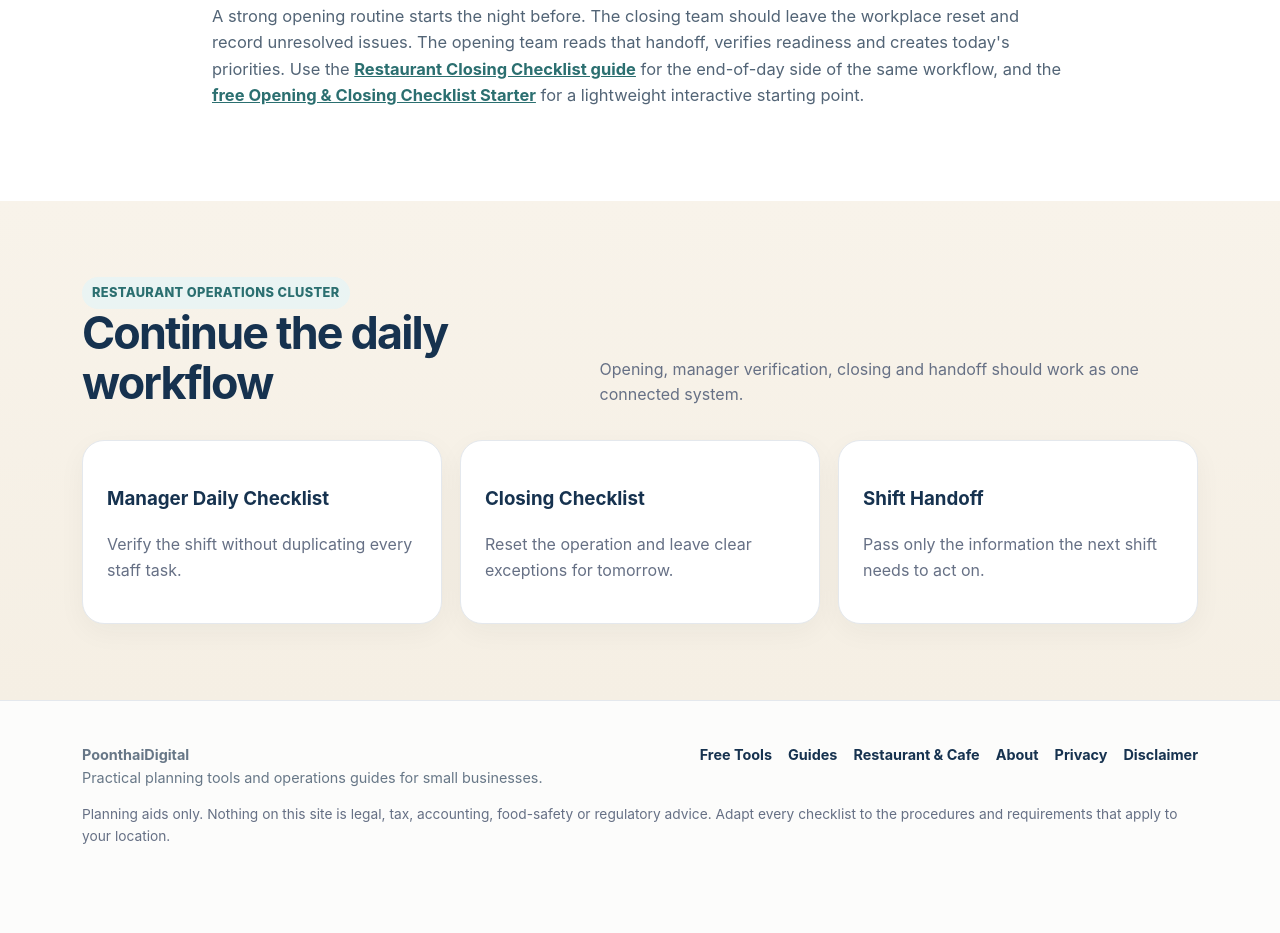
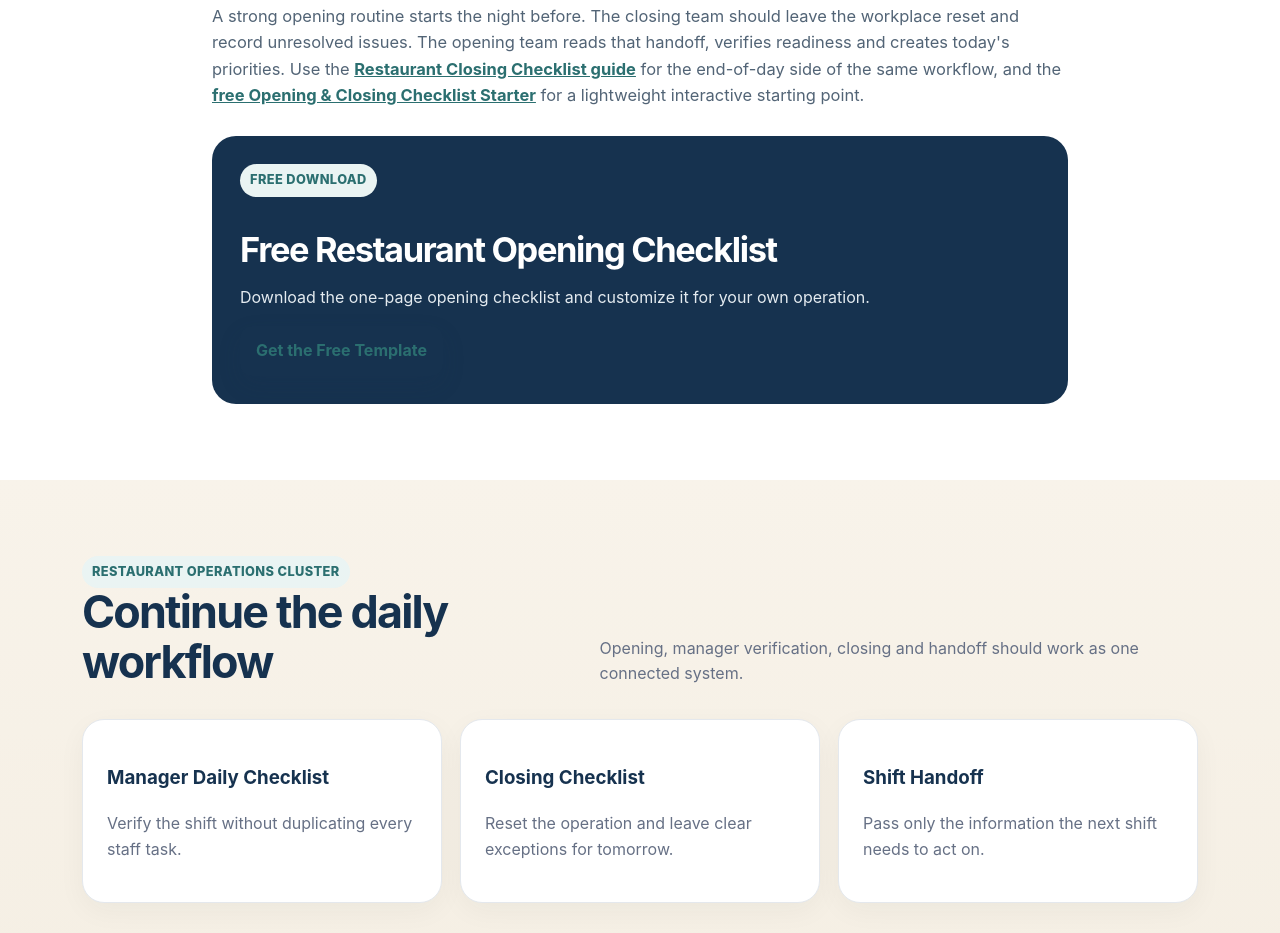
Before and after one commit to chutcpoo/poonthaidigital-tools, a website: page guides/restaurant-opening-checklist/index.html in a window 1280 px wide. Shown: the part 3053-3986 px from the top of the page. Drawn offline with Linux system fonts and the light colour scheme.

Commit message:
SEO Sprint 05: link Free Restaurant Opening Checklist from guide

```diff
--- a/guides/restaurant-opening-checklist/index.html
+++ b/guides/restaurant-opening-checklist/index.html
@@ -47,6 +47,7 @@
 
 <h2>How opening connects to closing and handoff</h2>
 <p>A strong opening routine starts the night before. The closing team should leave the workplace reset and record unresolved issues. The opening team reads that handoff, verifies readiness and creates today's priorities. Use the <a href="/guides/restaurant-closing-checklist/">Restaurant Closing Checklist guide</a> for the end-of-day side of the same workflow, and the <a href="/restaurant-opening-closing-checklist/">free Opening & Closing Checklist Starter</a> for a lightweight interactive starting point.</p>
+<div class="callout" style="margin-top:28px"><span class="eyebrow">FREE DOWNLOAD</span><h2>Free Restaurant Opening Checklist</h2><p>Download the one-page opening checklist and customize it for your own operation.</p><a class="btn btn-primary" href="/free-resources/restaurant/restaurant-opening-checklist-template/">Get the Free Template</a></div>
 </div></section>
 <section class="footer-cta"><div class="wrap"><div class="section-head"><div><span class="eyebrow">RESTAURANT OPERATIONS CLUSTER</span><h2>Continue the daily workflow</h2></div><p>Opening, manager verification, closing and handoff should work as one connected system.</p></div><div class="grid-3"><a class="card" href="/guides/restaurant-manager-daily-checklist/" style="text-decoration:none"><h3>Manager Daily Checklist</h3><p>Verify the shift without duplicating every staff task.</p></a><a class="card" href="/guides/restaurant-closing-checklist/" style="text-decoration:none"><h3>Closing Checklist</h3><p>Reset the operation and leave clear exceptions for tomorrow.</p></a><a class="card" href="/guides/restaurant-shift-handoff-checklist/" style="text-decoration:none"><h3>Shift Handoff</h3><p>Pass only the information the next shift needs to act on.</p></a></div></div></section>
 </main><footer><div class="wrap"><div class="footer-grid"><div><strong>PoonthaiDigital</strong><br><span>Practical planning tools and operations guides for small businesses.</span></div><div class="footer-links"><a href="/tools/">Free Tools</a><a href="/guides/">Guides</a><a href="/restaurant-tools/">Restaurant & Cafe</a><a href="/about/">About</a><a href="/privacy/">Privacy</a><a href="/disclaimer/">Disclaimer</a></div></div><p class="small">Planning aids only. Nothing on this site is legal, tax, accounting, food-safety or regulatory advice. Adapt every checklist to the procedures and requirements that apply to your location.</p></div></footer><script>window.va=window.va||function(){(window.vaq=window.vaq||[]).push(arguments);};</script><script defer src="https://cdn.vercel-insights.com/v1/script.js"></script><script src="/assets/app.js"></script></body></html>
```
